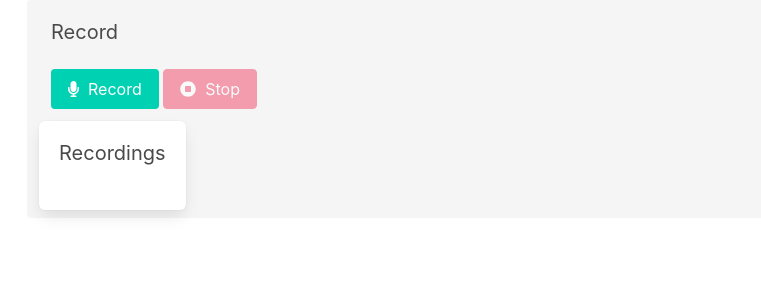
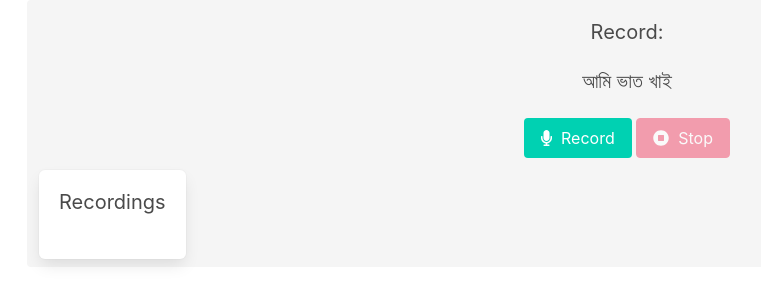
Before and after one commit to cinder-star/amar_project, a Django app: page / in a window 1280 px wide. Shown: the top 306 px of the page, without its empty margins (5-766 px from the left). Run offline with Django 3.2, Linux system fonts and the light colour scheme; some libraries are stand-ins or nearby versions.

Commit message:
added record speech

```diff
--- a/amar_project/views.py
+++ b/amar_project/views.py
@@ -1,4 +1,5 @@
 import os
+from datetime import datetime
 
 from django.shortcuts import render
 from django.forms import Form
@@ -11,7 +12,9 @@ from amar_recorder.settings import BASE_DIR
 
 
 def recorder(request):
-    return render(request=request, template_name="index.html", context={"filename": "abcd"})
+    now = datetime.now()
+    filename = now.strftime("%Y%m%d%H%M%s")
+    return render(request=request, template_name="index.html", context={"filename": filename, "text": "আমি ভাত খাই"})
 
 def record(request):
     if request.method == 'POST':
--- a/templates/index.html
+++ b/templates/index.html
@@ -9,9 +9,11 @@
 </head>
 
 <body>
+    <center>
         <div class="container is-fluid">
             <div class="notification">
-            <h2 class="subtitle">Record</h2>
+                <h2 class="subtitle">Record:</h2>
+                <h3 class="subtitle">{{ text }}</h3>
                 <div class="columns">
                     <div class="column is-full">
                         <button id="record" class="button is-primary"> <i class="fas fa-microphone"></i>&nbsp; Record</button>
@@ -26,7 +28,8 @@
                 </div>
             </div>
         </div>
-    <script src="{% static 'amar_js.js' %}" params="filename"></script>
+        <script src="{% static 'amar_js.js' %}" params="{{ filename }}"></script>
+    </center>
 </body>
 
 </html>
```
Lines whose indentation alone changed are shown as unchanged.
